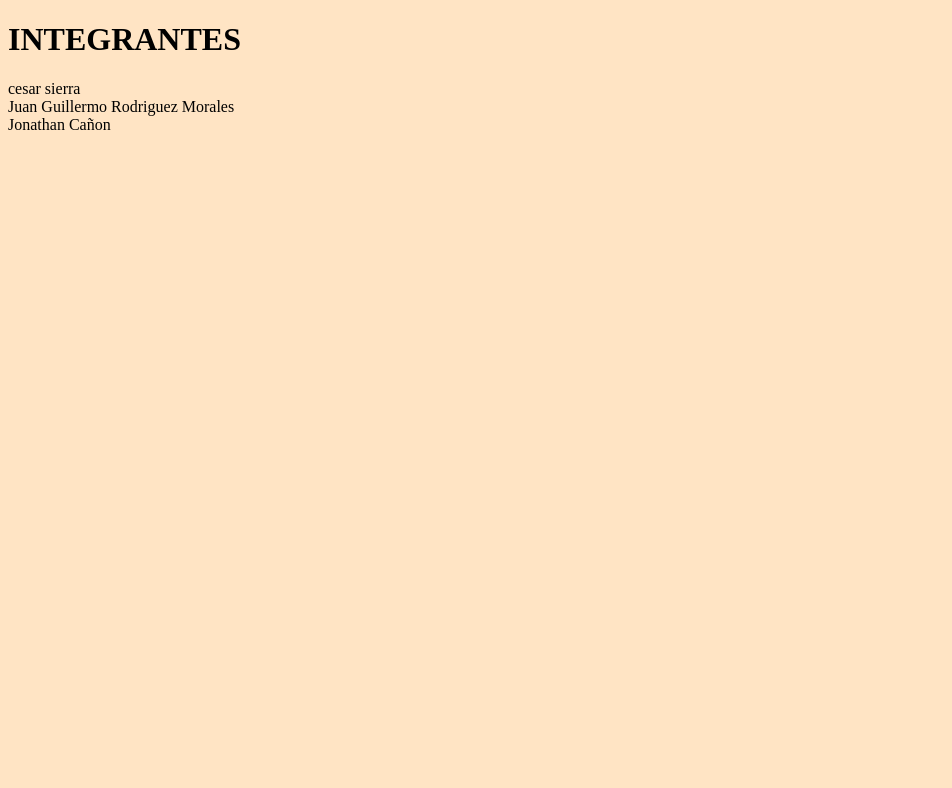
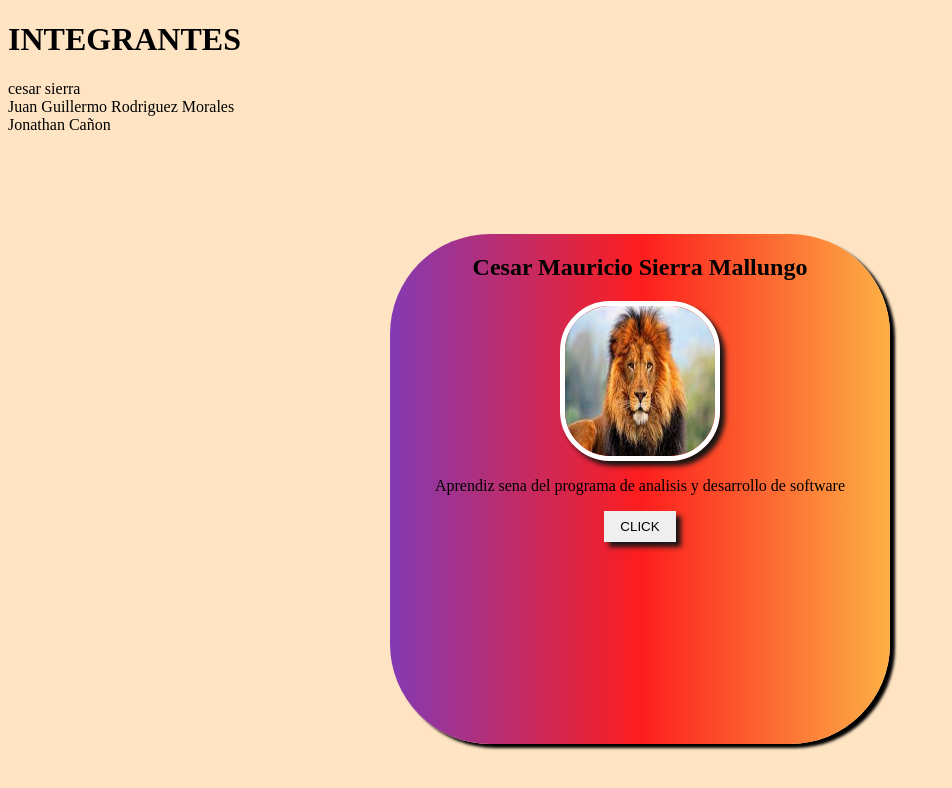
Before and after one commit to CesarSierra97/taller-de-git-hub, a plain HTML site: page index.html in a window 1280 px wide. Shown: the whole page, without its empty margins (0-952 px from the left). Drawn offline with Linux system fonts and the light colour scheme.

Commit message:
cree la caja de perfil

```diff
--- a/acsets/css/estilos.css
+++ b/acsets/css/estilos.css
@@ -35,3 +35,35 @@ border-radius: 10px;
 .btn-malzahar:hover{
     background-color: blueviolet;
 }
+
+.btn_boton1{
+    background: linear-gradient( red, green (211, 235, 3));
+    border: none;
+    padding: 0.5rem 1rem;
+    box-shadow: 5px 5px 5px rgb(22, 22, 21);
+    cursor: pointer;
+  }
+  .btn_boton1:hover{
+  background-color: rgb(255, 174, 0);
+  }
+
+  .imagenconsombra{
+    box-shadow: 5px 5px 5px rgb(22, 22, 21);
+    border-radius: 50px;
+    border: 5px solid white;
+  }
+  .caja{
+    display: flex;
+    flex-direction: column;
+    align-items: center;
+
+    width: 500px;
+    height: 500px;
+    border-radius: 100px;
+
+    margin: 100px auto 100px auto;
+    padding-bottom: 10px;
+    box-shadow: 5px 4px 3px #000;
+    background: linear-gradient(90deg, rgba(131,58,180,1) 0%, rgba(253,29,29,1) 50%, rgba(252,176,69,1) 100%);
+
+  }
--- a/index.html
+++ b/index.html
@@ -15,6 +15,16 @@
 <P>cesar sierra<br>Juan Guillermo Rodriguez Morales<br>Jonathan Cañon</P>
 
 
+<div class="caja">
+    <h2>Cesar Mauricio Sierra Mallungo</h2>
+
+    <img class="imagenconsombra" src="acsets/img/foto-cesar.jpg" alt="imagen foto-perfil" width="150" height="150">
+
+    <p>Aprendiz sena del programa de analisis y desarrollo de software</p>
+
+    <button class="btn_boton1">CLICK</button>
+
+</div>
 
 </body>
 </html>
```
Also changed, not shown: acsets/img/Malzahar_28.jpg (renamed from acsets/Malzahar_28.jpg), acsets/img/bda2b34c-cbeb-465d-b111-8dc1b3b6d501.jpg (renamed from acsets/bda2b34c-cbeb-465d-b111-8dc1b3b6d501.jpg), acsets/img/foto-cesar.jpg (added).
